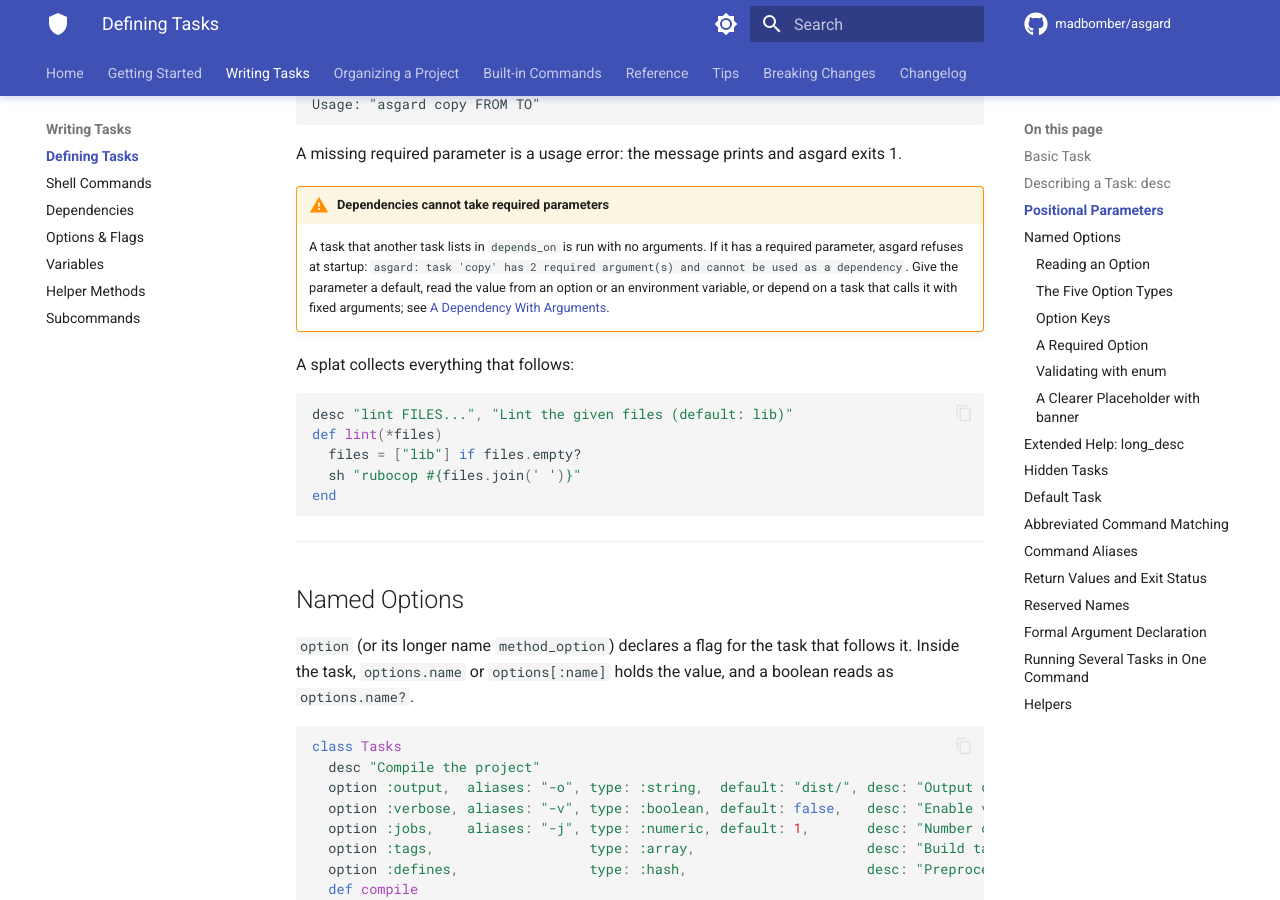
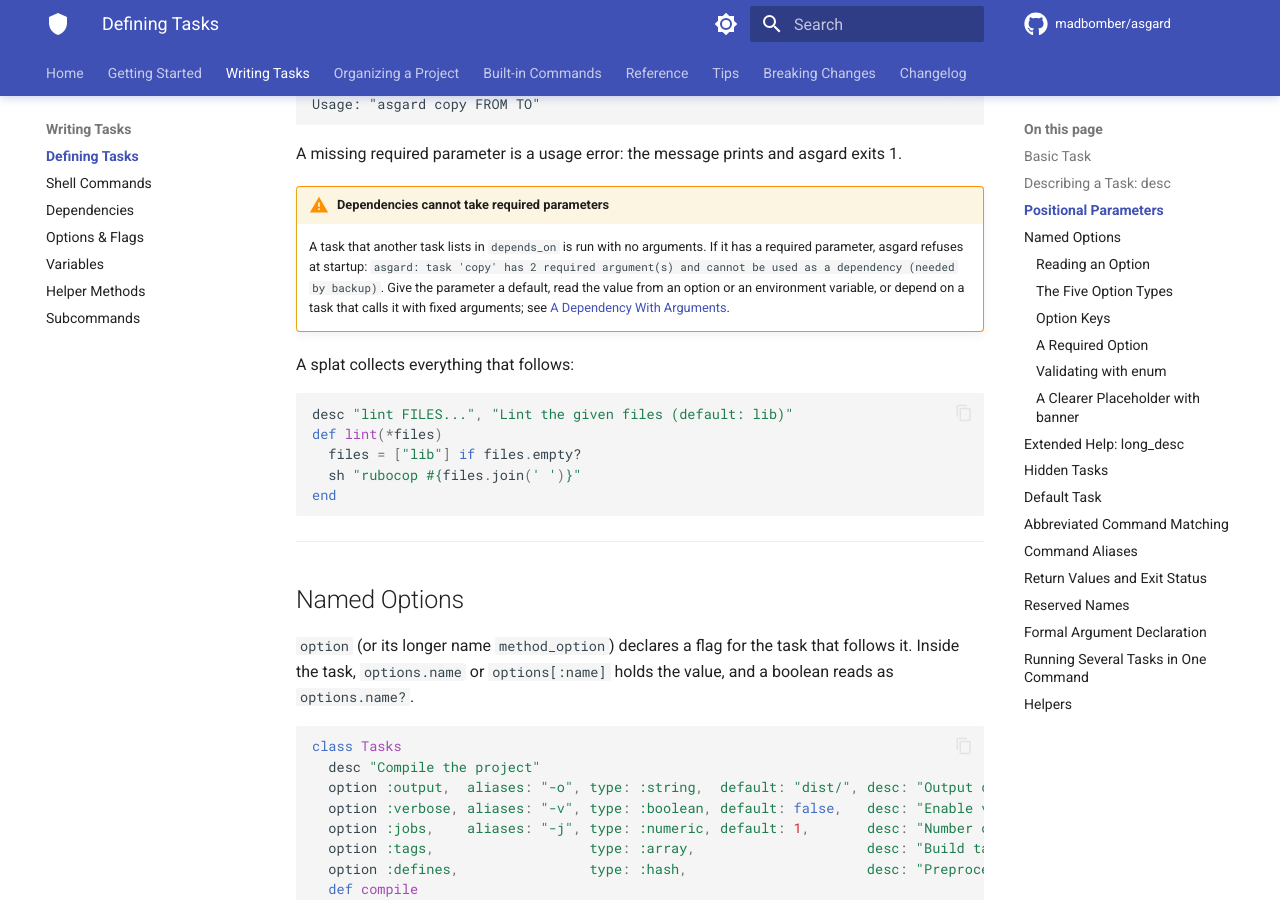
Before and after one commit to MadBomber/asgard, an MkDocs documentation site: the page built from docs/tasks.md, in a window 1280 px wide and 900 px high, scrolled down 1939 px. Built offline with MkDocs 1.6.1 and Material for MkDocs 9.7.7, drawn with Linux system fonts in a browser that asks for light colours; comment, search, counter and statistics services are not loaded.

Commit message:
fix(deps): name declaring tasks in dependency arity errors
The required-argument dependency error now ends with the tasks that
declared the dependency, matching the undefined-dependency error.
Both checks share one dependency-to-declarers map. Add a regression
test and update the documented messages.

Refs #14

```diff
--- a/docs/tasks.md
+++ b/docs/tasks.md
@@ -88,7 +88,7 @@ Usage: "asgard copy FROM TO"
 A missing required parameter is a usage error: the message prints and asgard exits 1.
 
 !!! warning "Dependencies cannot take required parameters"
-    A task that another task lists in `depends_on` is run with no arguments. If it has a required parameter, asgard refuses at startup: `asgard: task 'copy' has 2 required argument(s) and cannot be used as a dependency`. Give the parameter a default, read the value from an option or an environment variable, or depend on a task that calls it with fixed arguments; see [A Dependency With Arguments](dependencies.md#a-dependency-with-arguments).
+    A task that another task lists in `depends_on` is run with no arguments. If it has a required parameter, asgard refuses at startup: `asgard: task 'copy' has 2 required argument(s) and cannot be used as a dependency (needed by backup)`. Give the parameter a default, read the value from an option or an environment variable, or depend on a task that calls it with fixed arguments; see [A Dependency With Arguments](dependencies.md#a-dependency-with-arguments).
 
 A splat collects everything that follows:
 
```
Also changed, not shown: CHANGELOG.md (+3 -0 lines), docs/dependencies.md (+1 -1 lines), docs/diagnostics.md (+1 -1 lines), 2 other files.
